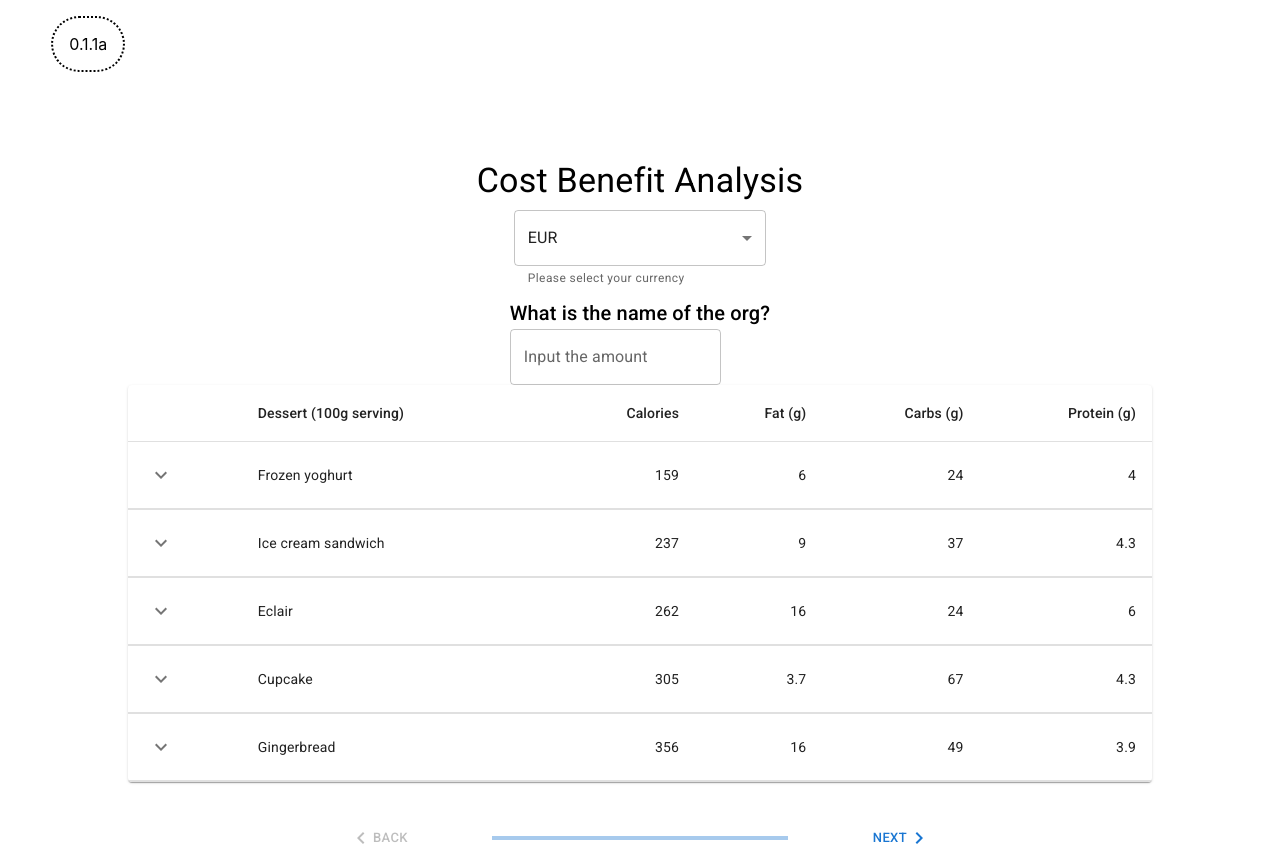
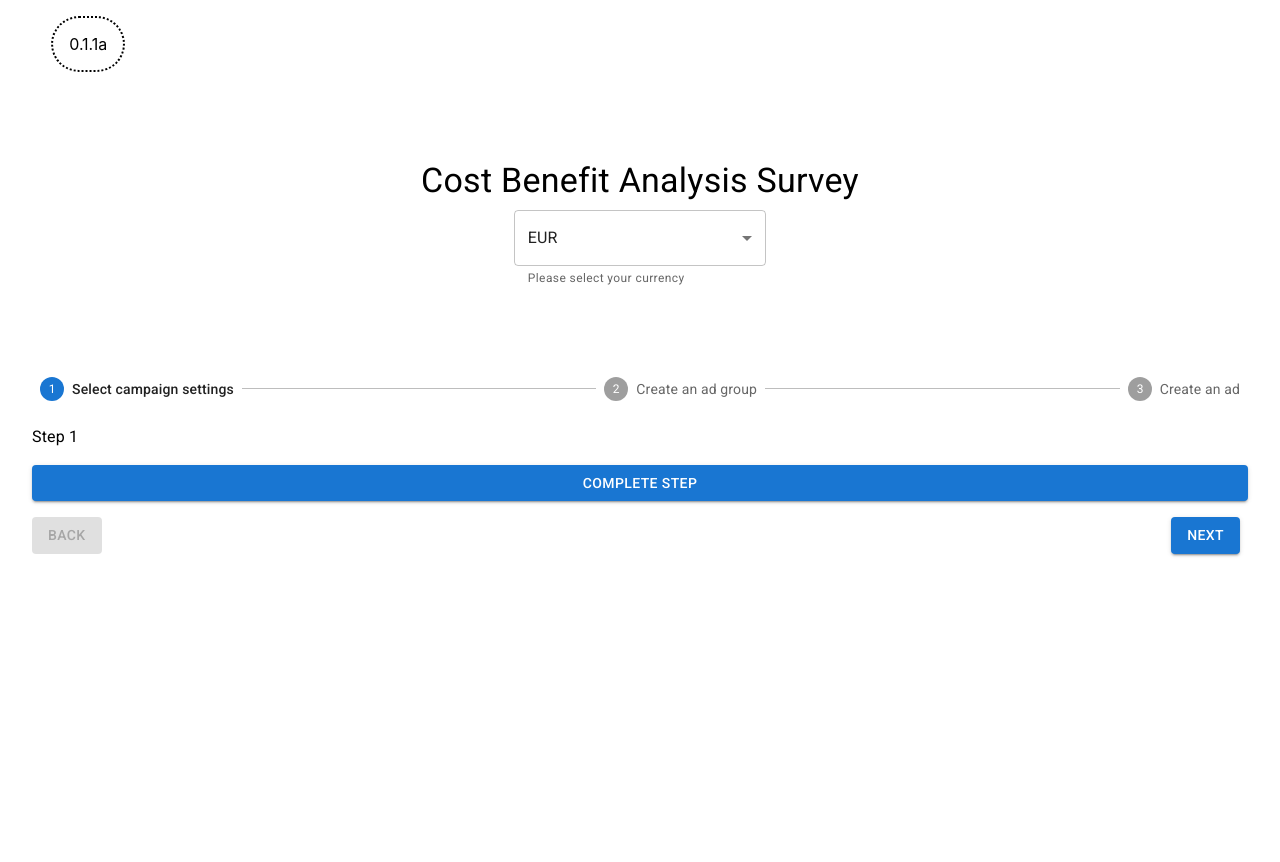
Before and after one commit to dfxe/c-b-analysis-expert, a Next.js app in the folder c-b-analysis-expert/: page / in a window 1280 px wide. After the commit the page ends 800 px from the top, so only its background shows below. Built offline with nearby package versions, Linux system fonts and the light colour scheme.

Commit message:
Add improved step counter

```diff
--- a/c-b-analysis-expert/components/survey/SubmitEntry.tsx
+++ b/c-b-analysis-expert/components/survey/SubmitEntry.tsx
@@ -1,82 +1,151 @@
-import React from "react";
+import React, { Dispatch, SetStateAction } from "react";
 import Button from "@mui/material/Button";
-import NextPlanRoundedIcon from "@mui/icons-material/NextPlanRounded";
-import Box from "@mui/material/Box";
-import { useProgressNumber } from "../contexts/ProgressProvider";
 import { useTheme } from "@mui/material/styles";
 import MobileStepper from "@mui/material/MobileStepper";
 
+import Box from "@mui/material/Box";
+import Stepper from "@mui/material/Stepper";
+import Step from "@mui/material/Step";
+import StepButton from "@mui/material/StepButton";
+
+import Typography from "@mui/material/Typography";
 import KeyboardArrowLeft from "@mui/icons-material/KeyboardArrowLeft";
 import KeyboardArrowRight from "@mui/icons-material/KeyboardArrowRight";
 interface SubmitEntryProps {
+  setCurrentPage: Dispatch<SetStateAction<number>>;
   maxQuestions: number;
 }
-export function SubmitsEntry({ maxQuestions = 16 }: SubmitEntryProps) {
-  const progress = useProgressNumber();
-  const progressRatioRef = React.useRef(100 / maxQuestions);
-  const advanceProgress = () => {
-    return progress.getter + progressRatioRef.current < 101;
+
+const steps = [
+  "Select campaign settings",
+  "Create an ad group",
+  "Create an ad",
+];
+
+export default function SubmitEntry({
+  setCurrentPage,
+  maxQuestions = 16,
+}: SubmitEntryProps) {
+  const [activeStep, setActiveStep] = React.useState(0);
+  const [completed, setCompleted] = React.useState<{
+    [k: number]: boolean;
+  }>({});
+
+  const totalSteps = () => {
+    return steps.length;
   };
-  return (
-    <Box sx={{ mt: "2rem" }}>
-      <Button
-        onClick={() =>
-          advanceProgress() &&
-          progress.setter(progress.getter + progressRatioRef.current)
-        }
-        variant="contained"
-        endIcon={<NextPlanRoundedIcon />}
-      >
-        Next
-      </Button>
-    </Box>
-  );
-}
 
-export default function SubmitEntry({ maxQuestions = 16 }: SubmitEntryProps) {
-  const theme = useTheme();
-  const [activeStep, setActiveStep] = React.useState(0);
+  const completedSteps = () => {
+    return Object.keys(completed).length;
+  };
+
+  const isLastStep = () => {
+    return activeStep === totalSteps() - 1;
+  };
+
+  const allStepsCompleted = () => {
+    return completedSteps() === totalSteps();
+  };
 
   const handleNext = () => {
-    setActiveStep((prevActiveStep) => prevActiveStep + 1);
+    const newActiveStep =
+      isLastStep() && !allStepsCompleted()
+        ? // It's the last step, but not all steps have been completed,
+          // find the first step that has been completed
+          steps.findIndex((step, i) => !(i in completed))
+        : activeStep + 1;
+    setActiveStep(newActiveStep);
   };
 
   const handleBack = () => {
     setActiveStep((prevActiveStep) => prevActiveStep - 1);
   };
 
+  const handleStep = (step: number) => () => {
+    setActiveStep(step);
+  };
+
+  const handleComplete = () => {
+    const newCompleted = completed;
+    newCompleted[activeStep] = true;
+    setCompleted(newCompleted);
+    handleNext();
+  };
+
+  const handleReset = () => {
+    setActiveStep(0);
+    setCompleted({});
+  };
+
+  React.useEffect(() => {
+    setCurrentPage(activeStep);
+  }, [activeStep]);
+
   return (
-    <MobileStepper
-      variant="progress"
-      steps={maxQuestions}
-      position="static"
-      activeStep={activeStep}
-      sx={{
-        mt: "2rem",
-        width: "50%",
-        maxWidth: "100vw",
-        flexGrow: 1,
-      }}
-      nextButton={
-        <Button size="small" onClick={handleNext} disabled={activeStep === 5}>
-          Next
-          {theme.direction === "rtl" ? (
-            <KeyboardArrowLeft />
-          ) : (
-            <KeyboardArrowRight />
-          )}
-        </Button>
-      }
-      backButton={
-        <Button size="small" onClick={handleBack} disabled={activeStep === 0}>
-          {theme.direction === "rtl" ? (
-            <KeyboardArrowRight />
-          ) : (
-            <KeyboardArrowLeft />
-          )}
-          Back
-        </Button>
-      }
-    />
+    <Box sx={{ width: "100%", mb: "10vh", mt: "10vh" }}>
+      <Stepper nonLinear activeStep={activeStep}>
+        {steps.map((label, index) => (
+          <Step key={label} completed={completed[index]}>
+            <StepButton
+              color={completed[index] ? `success` : `inherit`}
+              onClick={handleStep(index)}
+            >
+              {label}
+            </StepButton>
+          </Step>
+        ))}
+      </Stepper>
+      <div>
+        {allStepsCompleted() ? (
+          <React.Fragment>
+            <Typography sx={{ mt: 2, mb: 1 }}>
+              All steps completed - you&apos;re finished
+            </Typography>
+            <Box sx={{ display: "flex", flexDirection: "row", pt: 2 }}>
+              <Box sx={{ flex: "1 1 auto" }} />
+              <Button onClick={handleReset}>Reset</Button>
+            </Box>
+          </React.Fragment>
+        ) : (
+          <React.Fragment>
+            <Typography sx={{ mt: 2, mb: 1, py: 1 }}>
+              Step {activeStep + 1}
+            </Typography>
+            <Box sx={{ display: "flex", flexDirection: "column" }}>
+              {activeStep !== steps.length &&
+                (completed[activeStep] ? (
+                  <Typography
+                    variant="caption"
+                    sx={{ display: "inline-block" }}
+                  >
+                    Step {activeStep + 1} already completed
+                  </Typography>
+                ) : (
+                  <Button variant="contained" onClick={handleComplete}>
+                    {completedSteps() === totalSteps() - 1
+                      ? "Finish"
+                      : "Complete Step"}
+                  </Button>
+                ))}
+              <Box sx={{ display: "flex", flexDirection: "row", pt: 2 }}>
+                <Button
+                  color="inherit"
+                  variant="contained"
+                  disabled={activeStep === 0}
+                  onClick={handleBack}
+                  sx={{ mr: 1 }}
+                >
+                  Back
+                </Button>
+                <Box sx={{ flex: "1 1 auto" }} />
+                <Button variant="contained" onClick={handleNext} sx={{ mr: 1 }}>
+                  Next
+                </Button>
+              </Box>
+            </Box>
+          </React.Fragment>
+        )}
+      </div>
+    </Box>
   );
 }
--- a/c-b-analysis-expert/components/survey/Survey.tsx
+++ b/c-b-analysis-expert/components/survey/Survey.tsx
@@ -9,17 +9,21 @@ import FormQuestion from "./FormQuestion";
 import Typography from "@mui/material/Typography";
 import OutTable from "./OutTable";
 const Survey = () => {
+  const [currentPage, setCurrentPage] = useState<number>(0);
   const [data, setData] = useState({
     orgDetails: {
       id: 2,
       title: "",
       initiative: "",
+      question: "What is the name of the org?",
     },
+    currency: "GBP",
     quantitativeCosts: {
       recurring: {
         id: 1,
         title: "Servers",
         description: "Computers being used to deploy the product.",
+        question: "How much is the overhead cost for the server?",
         category: "Hardware",
         period: { periodTimeUnit: "w", periodTime: 1, periodCost: 10 },
       },
@@ -49,16 +53,21 @@ const Survey = () => {
       }}
     >
       <Typography variant="h4" component="h4" sx={{ textAlign: "center" }}>
-        Cost Benefit Analysis
+        Cost Benefit Analysis Survey
       </Typography>
 
-      <CurrencySelect></CurrencySelect>
+      {currentPage === 0 && <CurrencySelect></CurrencySelect>}
 
-      <FormQuestion question="What is the name of the org?" />
+      {currentPage === 1 && (
+        <FormQuestion question="What is the name of the org?" />
+      )}
 
-      <OutTable></OutTable>
+      {currentPage === 2 && <OutTable></OutTable>}
 
-      <SubmitEntry maxQuestions={maxQuestionsRef.current}></SubmitEntry>
+      <SubmitEntry
+        setCurrentPage={setCurrentPage}
+        maxQuestions={maxQuestionsRef.current}
+      ></SubmitEntry>
     </div>
   );
 };
```
